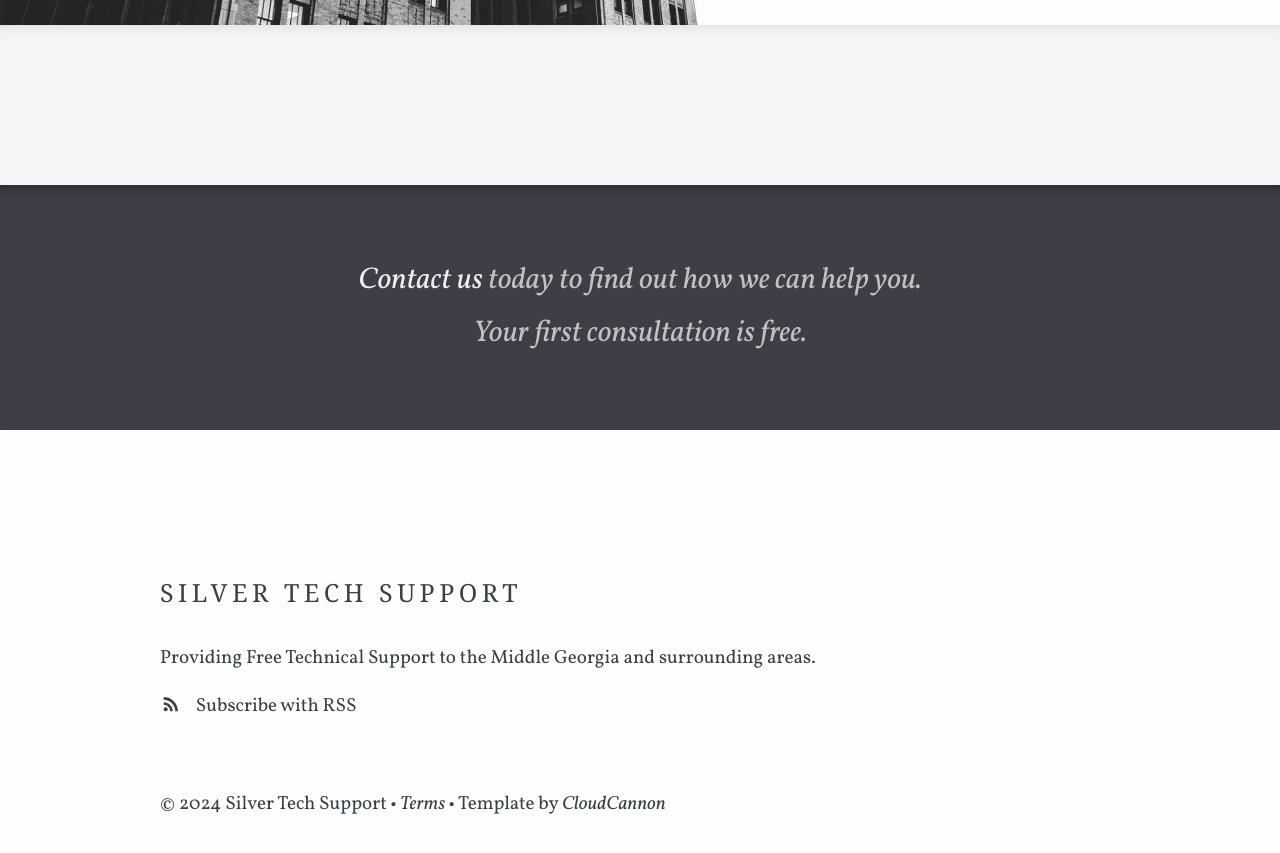
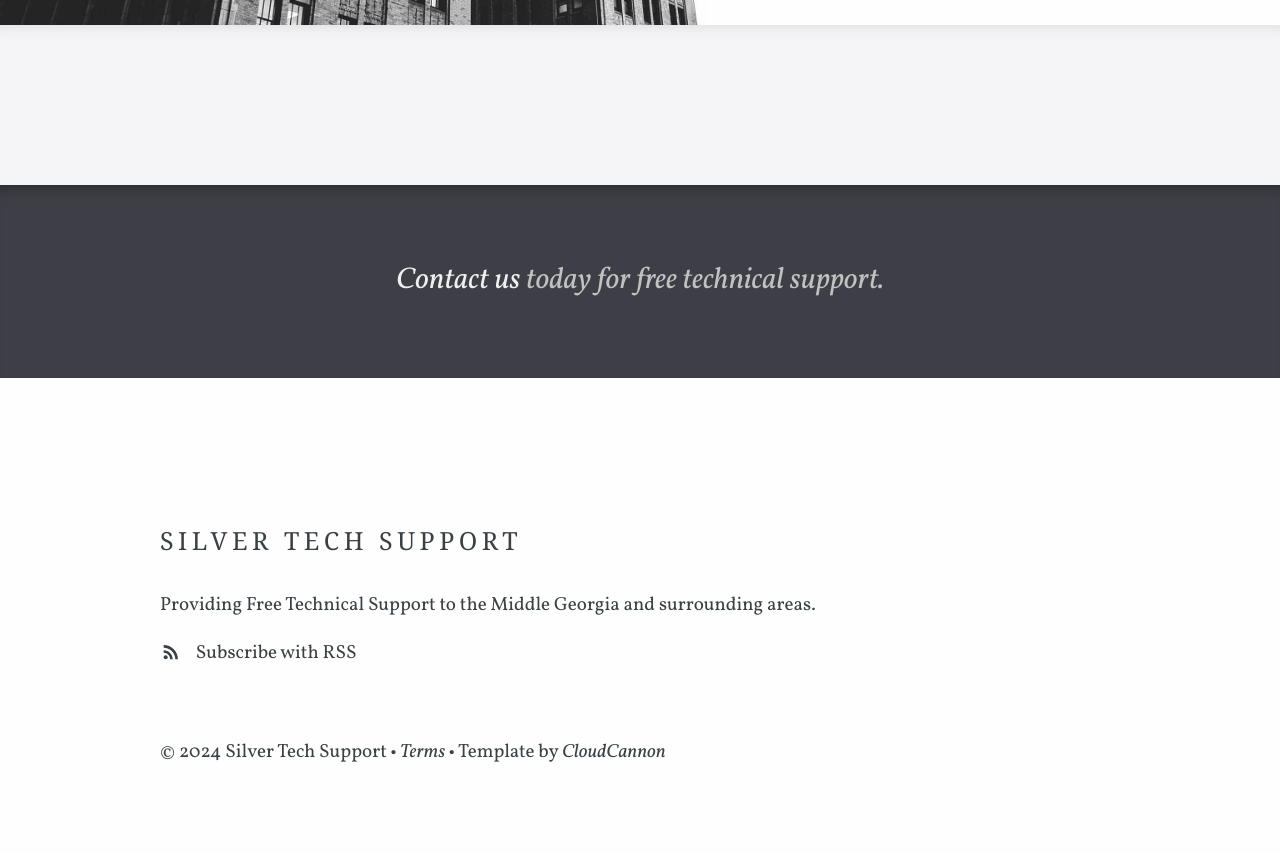
Before and after one commit to chasemassey/StsJusticeTemplate, a Jekyll site: the page built from index.html, in a window 1280 px wide and 900 px high, scrolled down 695 px. Shown: the top 853 px of the window. Built offline with Jekyll 4.4.1, drawn with Linux system fonts in a browser that asks for light colours; some web fonts are replaced.

Commit message:
Update default.html

```diff
--- a/_layouts/default.html
+++ b/_layouts/default.html
@@ -55,14 +55,14 @@
 		{% elsif page.call_to_action == 'Contact' %}
 			<section class="quote-section">
 				<p class="container editable">
-					<a href="{{ site.baseurl }}/contact/">Contact us</a> today to find out how we can help you. Your first consultation is free.
+					<a href="{{ site.baseurl }}/contact/">Contact us</a> today for free technical support.
 				</p>
 			</section>
 		{% else %}
 			<section class="quote-section">
 				<p class="container editable">
-					<a href="{{ site.baseurl }}/blog/">Read our blog</a> for an introduction and quick tips on various areas of the law.
-				</p>
+					<!--<a href="{{ site.baseurl }}/blog/">Read our blog</a> for an introduction and quick tips on various areas of the law.
+				</p> -->
 			</section>
 		{% endif %}
 
```
